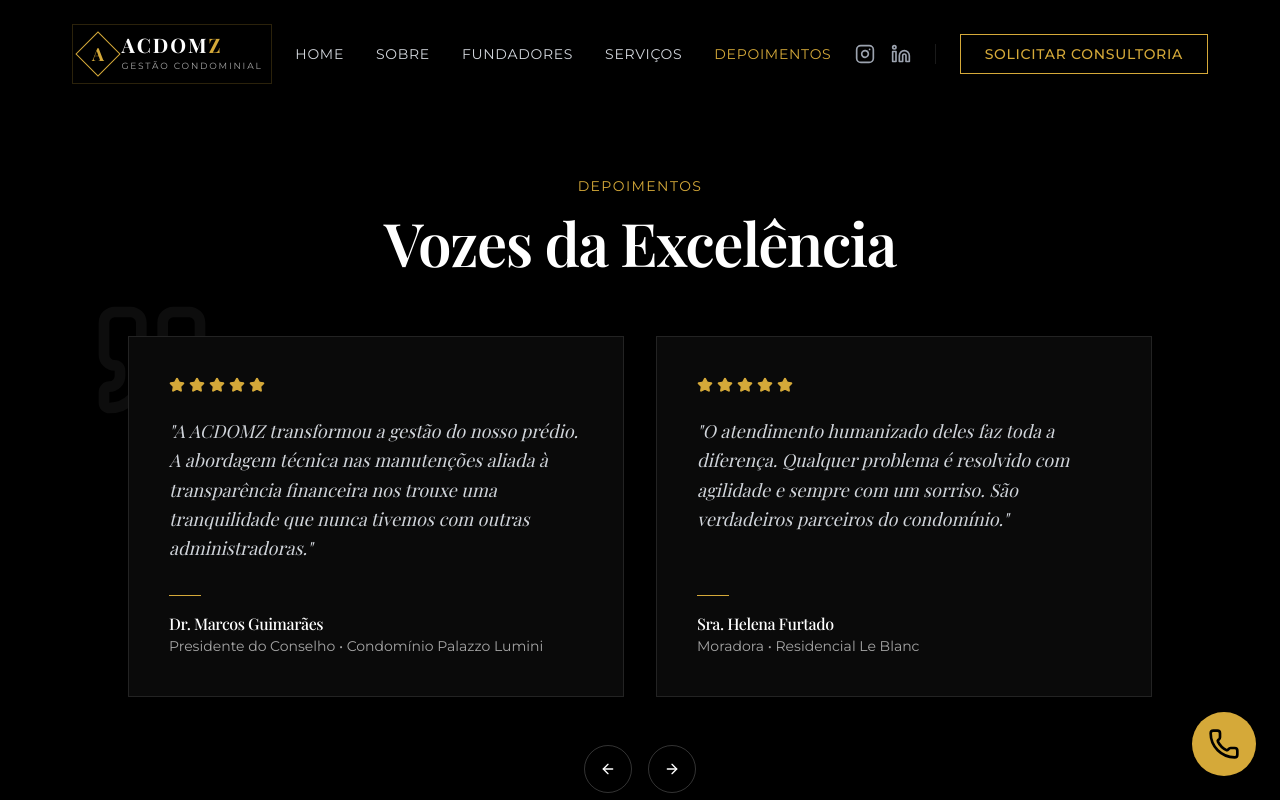
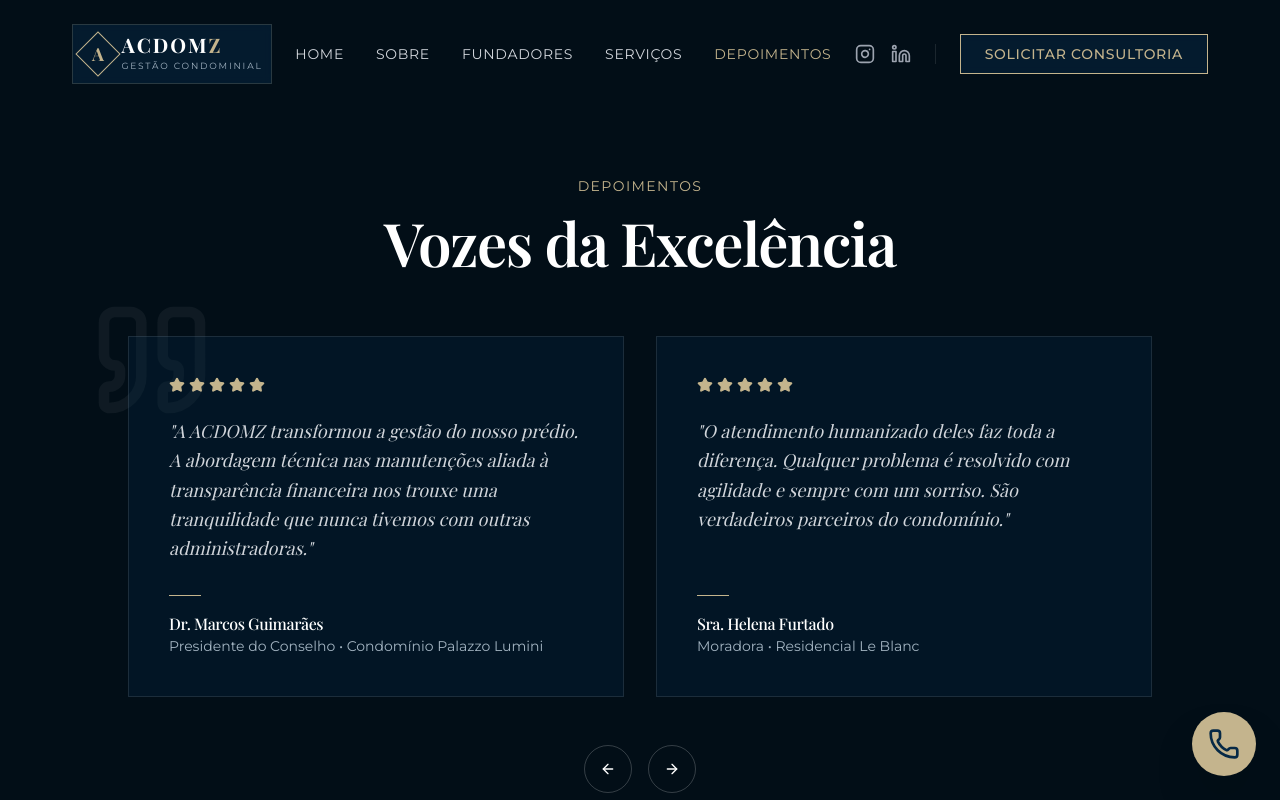
Before and after one commit to acdomzgc-web/acdomz-gest-o-condominial, a React (Vite) app: page /depoimentos in a window 1280 px wide. Shown: the top 800 px of the page. Built offline with nearby package versions, Linux system fonts and the light colour scheme; a web font is replaced by a local one.

Commit message:
Refactor founders page with new branding and layout

```diff
--- a/src/components/FloatingContact.tsx
+++ b/src/components/FloatingContact.tsx
@@ -34,14 +34,14 @@ export default function FloatingContact() {
         </a>
         <a
           href="mailto:acdomz.gc@gmail.com"
-          className="flex items-center gap-3 bg-[#1A1A1A] border border-white/10 text-white px-4 py-3 rounded-full hover:bg-white/10 transition-colors shadow-lg shadow-black/50"
+          className="flex items-center gap-3 bg-secondary/80 border border-white/10 text-white px-4 py-3 rounded-full hover:bg-white/10 transition-colors shadow-lg shadow-black/50"
         >
           <span className="text-sm font-medium whitespace-nowrap">E-mail</span>
           <Mail className="w-5 h-5 text-primary" />
         </a>
         <a
           href="tel:+5541987322926"
-          className="flex items-center gap-3 bg-[#1A1A1A] border border-white/10 text-white px-4 py-3 rounded-full hover:bg-white/10 transition-colors shadow-lg shadow-black/50"
+          className="flex items-center gap-3 bg-secondary/80 border border-white/10 text-white px-4 py-3 rounded-full hover:bg-white/10 transition-colors shadow-lg shadow-black/50"
         >
           <span className="text-sm font-medium whitespace-nowrap">Ligar</span>
           <PhoneCall className="w-5 h-5 text-primary" />
@@ -51,7 +51,7 @@ export default function FloatingContact() {
       {/* Main Toggle Button */}
       <button
         onClick={() => setIsOpen(!isOpen)}
-        className="w-16 h-16 bg-primary text-black rounded-full flex items-center justify-center shadow-2xl hover:scale-105 transition-all duration-300 z-50 focus:outline-none"
+        className="w-16 h-16 bg-primary text-primary-foreground rounded-full flex items-center justify-center shadow-2xl hover:scale-105 transition-all duration-300 z-50 focus:outline-none"
         aria-label="Opções de Contato"
       >
         {isOpen ? <X className="w-8 h-8" /> : <Phone className="w-8 h-8" />}
--- a/src/components/layout/Footer.tsx
+++ b/src/components/layout/Footer.tsx
@@ -3,11 +3,11 @@ import { MapPin, Mail, Phone, Instagram, Linkedin } from 'lucide-react'
 
 export function Footer() {
   return (
-    <footer className="bg-[#0a0a0a] border-t border-white/10 pt-20 pb-10">
+    <footer className="bg-background border-t border-white/10 pt-20 pb-10">
       <div className="container mx-auto">
         <div className="grid grid-cols-1 md:grid-cols-2 lg:grid-cols-4 gap-12 mb-16">
           <div className="space-y-6">
-            <div className="flex items-center justify-center w-[200px] h-[60px] border border-primary/20 bg-black/50">
+            <div className="flex items-center justify-center w-[200px] h-[60px] border border-primary/20 bg-secondary/50">
               <div className="flex items-center gap-2">
                 <div className="w-8 h-8 border border-primary flex items-center justify-center rotate-45">
                   <span className="font-serif text-primary text-lg -rotate-45 font-bold">A</span>
--- a/src/components/layout/Navbar.tsx
+++ b/src/components/layout/Navbar.tsx
@@ -32,17 +32,17 @@ export function Navbar() {
     <header
       className={cn(
         'fixed top-0 w-full z-50 transition-all duration-500 border-b border-transparent',
-        scrolled ? 'bg-black/90 backdrop-blur-md border-white/10 py-4' : 'bg-transparent py-6',
+        scrolled ? 'bg-background/90 backdrop-blur-md border-white/10 py-4' : 'bg-transparent py-6',
       )}
     >
       <div className="container mx-auto flex items-center justify-between">
         <Link
           to="/"
-          className="flex items-center justify-center w-[200px] h-[60px] group border border-primary/20 hover:border-primary/50 transition-colors bg-black/50 backdrop-blur-sm"
+          className="flex items-center justify-center w-[200px] h-[60px] group border border-primary/20 hover:border-primary/50 transition-colors bg-secondary/50 backdrop-blur-sm"
         >
           <div className="flex items-center gap-2">
             <div className="w-8 h-8 border border-primary flex items-center justify-center rotate-45 group-hover:bg-primary transition-colors duration-500">
-              <span className="font-serif text-primary text-lg -rotate-45 group-hover:text-black font-bold">
+              <span className="font-serif text-primary text-lg -rotate-45 group-hover:text-primary-foreground font-bold">
                 A
               </span>
             </div>
@@ -124,7 +124,7 @@ export function Navbar() {
           <Button
             asChild
             variant="outline"
-            className="border-primary text-primary hover:bg-primary hover:text-black uppercase tracking-wider rounded-none px-6 bg-black/50 backdrop-blur-sm"
+            className="border-primary text-primary hover:bg-primary hover:text-primary-foreground uppercase tracking-wider rounded-none px-6 bg-secondary/50 backdrop-blur-sm"
           >
             <Link to="/contato">Solicitar Consultoria</Link>
           </Button>
@@ -140,7 +140,7 @@ export function Navbar() {
             </SheetTrigger>
             <SheetContent
               side="right"
-              className="bg-black/95 backdrop-blur-xl border-l border-white/10 p-0 w-full sm:max-w-sm"
+              className="bg-background/95 backdrop-blur-xl border-l border-white/10 p-0 w-full sm:max-w-sm"
             >
               <SheetTitle className="sr-only">Menu de Navegação</SheetTitle>
               <div className="flex flex-col h-full justify-center items-center gap-8 p-8">
--- a/src/main.css
+++ b/src/main.css
@@ -6,33 +6,33 @@
 
 @layer base {
   :root {
-    --background: 0 0% 0%;
+    --background: 207 84% 5%; /* Very Dark Navy */
     --foreground: 0 0% 100%;
 
-    --card: 0 0% 10%;
+    --card: 207 84% 10%;
     --card-foreground: 0 0% 100%;
 
-    --popover: 0 0% 10%;
+    --popover: 207 84% 10%;
     --popover-foreground: 0 0% 100%;
 
-    --primary: 43 65% 53%; /* #D4AF37 Gold */
-    --primary-foreground: 0 0% 0%;
+    --primary: 43 32% 66%; /* #c2b28f Champagne Gold */
+    --primary-foreground: 207 84% 15%; /* #062945 Deep Navy Blue */
 
-    --secondary: 224 64% 33%; /* #1E3A8A Dark Blue */
+    --secondary: 207 84% 15%; /* #062945 Deep Navy Blue */
     --secondary-foreground: 0 0% 100%;
 
-    --muted: 0 0% 15%;
-    --muted-foreground: 0 0% 65%;
+    --muted: 207 50% 15%;
+    --muted-foreground: 207 20% 70%;
 
-    --accent: 43 65% 53%;
-    --accent-foreground: 0 0% 0%;
+    --accent: 43 32% 66%;
+    --accent-foreground: 207 84% 15%;
 
     --destructive: 0 84.2% 60.2%;
     --destructive-foreground: 210 40% 98%;
 
-    --border: 0 0% 20%;
-    --input: 0 0% 20%;
-    --ring: 43 65% 53%;
+    --border: 43 32% 30%;
+    --input: 207 50% 15%;
+    --ring: 43 32% 66%;
 
     --radius: 0rem;
   }
@@ -57,15 +57,15 @@
 
 @layer utilities {
   .text-gold-gradient {
-    @apply bg-clip-text text-transparent bg-gradient-to-r from-[#D4AF37] to-[#F3E5AB];
+    @apply bg-clip-text text-transparent bg-gradient-to-r from-[#c2b28f] to-[#e6dcc5];
   }
 
   .bg-gold-gradient {
-    @apply bg-gradient-to-r from-[#D4AF37] to-[#F3E5AB];
+    @apply bg-gradient-to-r from-[#c2b28f] to-[#e6dcc5];
   }
 
   .glass-panel {
-    @apply bg-black/40 backdrop-blur-md border border-white/10;
+    @apply bg-[#062945]/40 backdrop-blur-md border border-[#c2b28f]/20;
   }
 
   @keyframes fade-slide-up {
--- a/src/pages/Depoimentos.tsx
+++ b/src/pages/Depoimentos.tsx
@@ -36,7 +36,7 @@ const testimonials = [
 
 export default function Depoimentos() {
   return (
-    <div className="animate-fade-slide-up pt-24 min-h-screen bg-black flex flex-col justify-center">
+    <div className="animate-fade-slide-up pt-24 min-h-screen bg-background flex flex-col justify-center">
       <div className="container mx-auto px-4 py-20">
         <div className="text-center mb-16">
           <span className="text-primary uppercase tracking-widest text-sm mb-4 block">
@@ -60,7 +60,7 @@ export default function Depoimentos() {
             <CarouselContent className="-ml-4 md:-ml-8">
               {testimonials.map((test, index) => (
                 <CarouselItem key={index} className="pl-4 md:pl-8 md:basis-1/2 lg:basis-1/2">
-                  <div className="h-full border border-white/10 bg-[#0a0a0a] p-10 flex flex-col justify-between hover:border-primary/30 transition-colors">
+                  <div className="h-full border border-white/10 bg-secondary/30 p-10 flex flex-col justify-between hover:border-primary/30 transition-colors">
                     <div>
                       <div className="flex gap-1 mb-6">
                         {[1, 2, 3, 4, 5].map((star) => (
@@ -84,8 +84,8 @@ export default function Depoimentos() {
             </CarouselContent>
 
             <div className="flex justify-center gap-4 mt-12 relative h-12">
-              <CarouselPrevious className="relative left-0 top-0 translate-y-0 translate-x-0 bg-transparent border-white/20 text-white hover:bg-primary hover:text-black hover:border-primary w-12 h-12" />
-              <CarouselNext className="relative right-0 top-0 translate-y-0 translate-x-0 bg-transparent border-white/20 text-white hover:bg-primary hover:text-black hover:border-primary w-12 h-12" />
+              <CarouselPrevious className="relative left-0 top-0 translate-y-0 translate-x-0 bg-transparent border-white/20 text-white hover:bg-primary hover:text-primary-foreground hover:border-primary w-12 h-12" />
+              <CarouselNext className="relative right-0 top-0 translate-y-0 translate-x-0 bg-transparent border-white/20 text-white hover:bg-primary hover:text-primary-foreground hover:border-primary w-12 h-12" />
             </div>
           </Carousel>
         </div>
--- a/src/pages/Servicos.tsx
+++ b/src/pages/Servicos.tsx
@@ -48,7 +48,7 @@ const services = [
 
 export default function Servicos() {
   return (
-    <div className="animate-fade-slide-up pt-24 min-h-screen bg-[#050505]">
+    <div className="animate-fade-slide-up pt-24 min-h-screen bg-background">
       <div className="container mx-auto px-4 py-20">
         <div className="grid lg:grid-cols-12 gap-16 items-start">
           {/* Header Column */}
@@ -66,7 +66,7 @@ export default function Servicos() {
             </p>
             <Button
               asChild
-              className="bg-primary text-black hover:bg-white hover:text-black rounded-none uppercase tracking-widest px-8 py-6 h-auto transition-all duration-300"
+              className="bg-primary text-primary-foreground hover:bg-white hover:text-black rounded-none uppercase tracking-widest px-8 py-6 h-auto transition-all duration-300"
             >
               <Link to="/contato">Agende uma Consulta</Link>
             </Button>
@@ -79,7 +79,7 @@ export default function Servicos() {
                 <AccordionItem
                   key={service.id}
                   value={service.id}
-                  className="border-white/10 mb-6 bg-black/40 backdrop-blur-sm px-6"
+                  className="border-white/10 mb-6 bg-secondary/40 backdrop-blur-sm px-6"
                 >
                   <AccordionTrigger className="text-xl md:text-2xl font-serif text-white hover:text-primary hover:no-underline py-6 text-left">
                     <span className="flex items-center gap-4">
--- a/tailwind.config.ts
+++ b/tailwind.config.ts
@@ -65,9 +65,9 @@ export default {
         sm: 'calc(var(--radius) - 4px)',
       },
       backgroundImage: {
-        'radial-gradient': 'radial-gradient(circle at center, #1A1A1A 0%, #000000 100%)',
-        'blue-gradient': 'linear-gradient(135deg, #000000 0%, #1E3A8A 100%)',
-        'dark-blue-gradient': 'radial-gradient(circle at top right, #1E3A8A 0%, #000000 60%)',
+        'radial-gradient': 'radial-gradient(circle at center, #062945 0%, #02101c 100%)',
+        'blue-gradient': 'linear-gradient(135deg, #02101c 0%, #062945 100%)',
+        'dark-blue-gradient': 'radial-gradient(circle at top right, #062945 0%, #02101c 60%)',
       },
     },
   },
```
Also changed, not shown: src/pages/Contato.tsx (+5 -5 lines), src/pages/Fundadores.tsx (+103 -51 lines), src/pages/Index.tsx (+6 -5 lines), src/pages/Sobre.tsx (+4 -4 lines), .skip.config.json.
